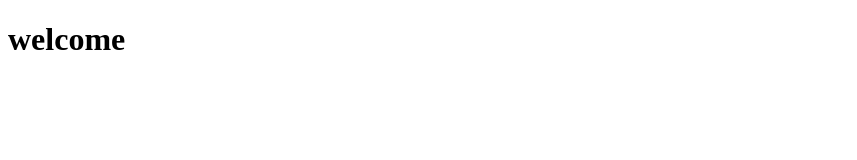
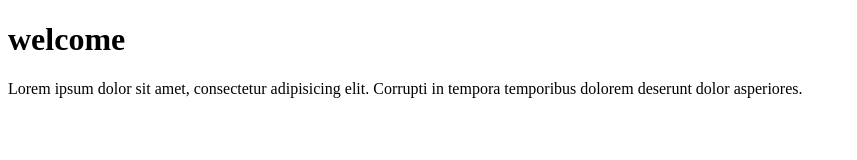
Before and after one commit to Shreya211149/GitProject, a plain HTML site: page index.html in a window 1280 px wide. Shown: the whole page, without its empty margins (0-857 px from the left). Drawn offline with Linux system fonts and the light colour scheme.

Commit message:
index file 1.1 added

```diff
--- a/index.html
+++ b/index.html
@@ -7,5 +7,6 @@
 </head>
 <body>
     <h1>welcome</h1>
+    <p>Lorem ipsum dolor sit amet, consectetur adipisicing elit. Corrupti in tempora temporibus dolorem deserunt dolor asperiores.</p>
 </body>
 </html>
```
